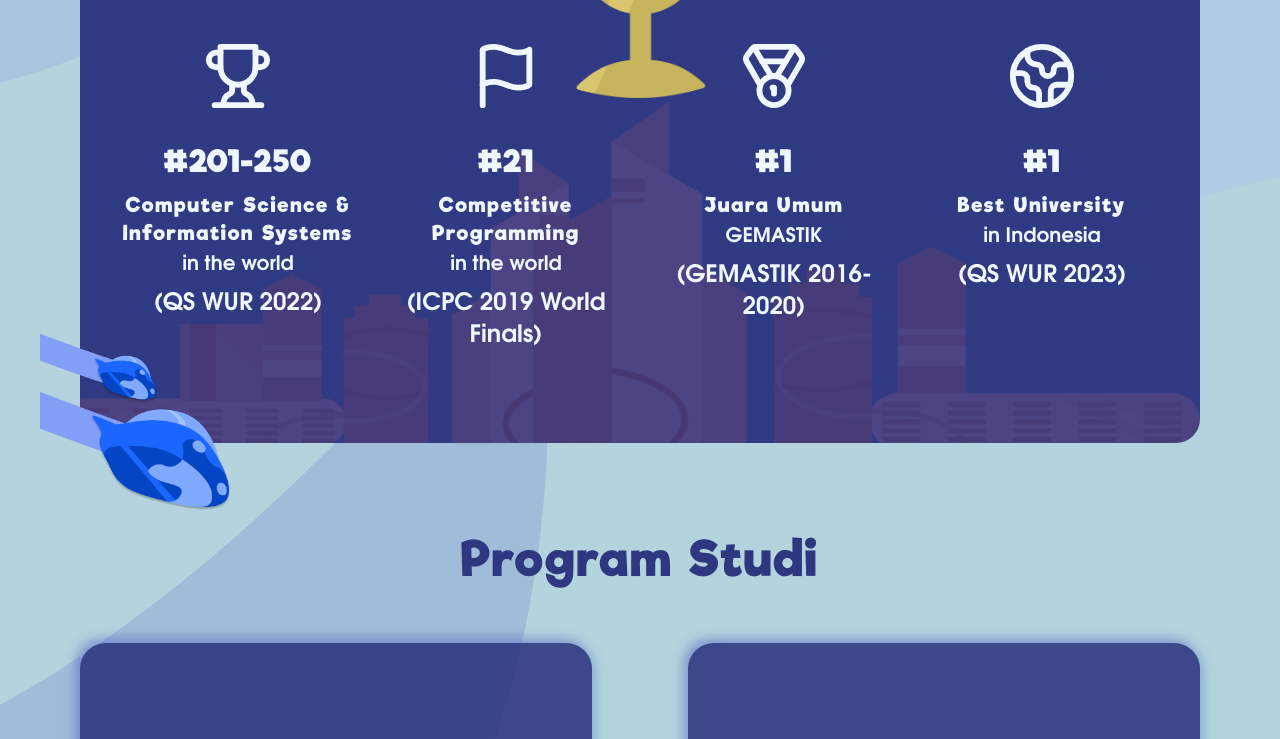
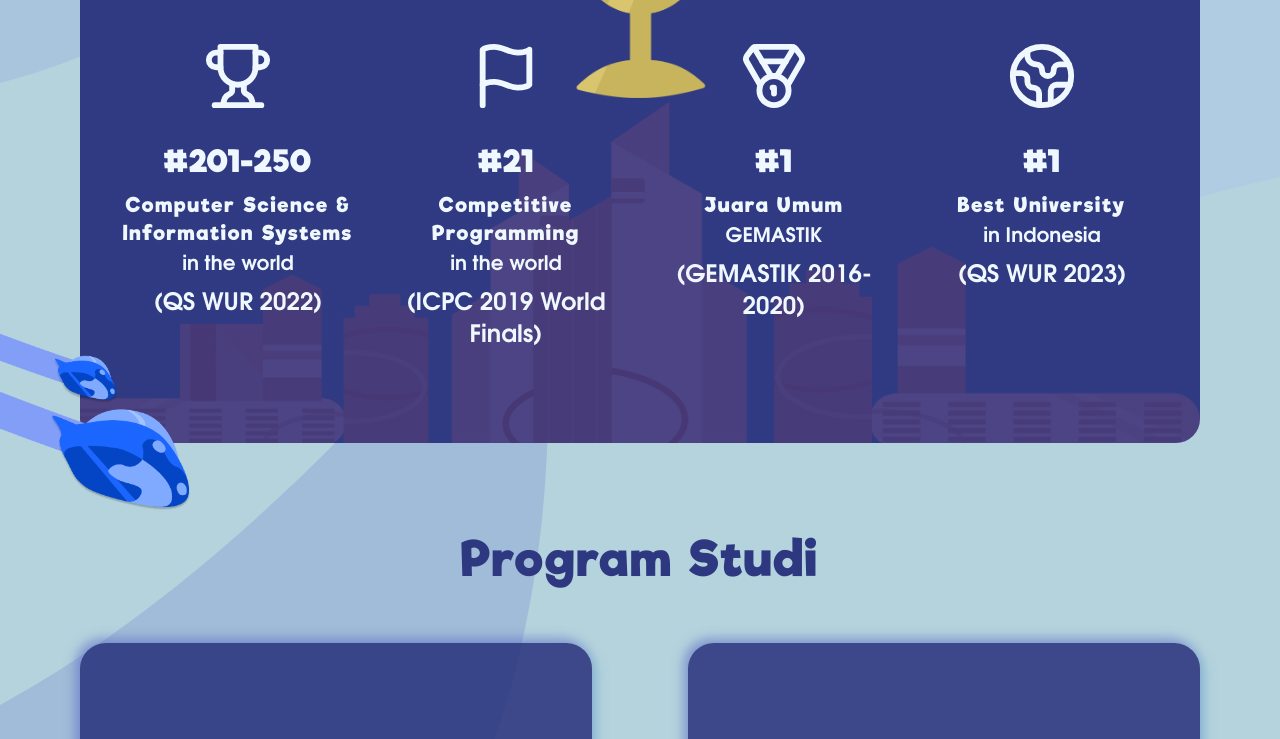
Before and after one commit to OH-Fasilkom-UI/oh24-frontend, a Next.js app: page /explore in a window 1280 px wide. Shown: the part 2360-3099 px from the top of the page. Built offline with nearby package versions, Linux system fonts and the light colour scheme; no server answers.

Commit message:
fix: text sizing and ufo placement

```diff
--- a/modules/ExploreModule/components/ExploreContact.tsx
+++ b/modules/ExploreModule/components/ExploreContact.tsx
@@ -16,7 +16,7 @@ const ExploreContact = () => {
           className="w-full object-contain max-w-sm ml-auto"
         />
       </div>
-      <h1 className="max-sm:col-span-2 max-sm:text-center text-sm md:text-xl lg:text-3xl font-tex-gyre font-semibold py-4 sm:py-3">
+      <h1 className="max-sm:col-span-2 max-sm:text-center text-sm md:text-xl lg:text-2xl font-tex-gyre font-semibold py-4 sm:py-3">
         Yuk Follow Sosial Media Kami!
       </h1>
       <div className="flex items-center">
@@ -27,7 +27,7 @@ const ExploreContact = () => {
             className="flex py-1 items-center gap-2"
           >
             <Instagram className="w-5 lg:w-7 mr-2 h-auto gap-2" />
-            <h1 className="font-tex-gyre font-semibold text-sm md:text-xl lg:text-3xl hover:underline">
+            <h1 className="font-tex-gyre font-semibold text-sm md:text-xl lg:text-2xl hover:underline">
               @ohfasilkom
             </h1>
           </a>
@@ -37,7 +37,7 @@ const ExploreContact = () => {
             className="flex py-1 items-center gap-2"
           >
             <Twitter className="w-5 lg:w-7 mr-2 h-auto" />
-            <h1 className="font-tex-gyre font-semibold text-sm md:text-xl lg:text-3xl hover:underline">
+            <h1 className="font-tex-gyre font-semibold text-sm md:text-xl lg:text-2xl hover:underline">
               @OHFasilkom
             </h1>
           </a>
@@ -47,7 +47,7 @@ const ExploreContact = () => {
             className="flex py-1 items-center gap-2"
           >
             <Youtube className="w-5 lg:w-7 mr-2 h-auto" />
-            <h1 className="font-tex-gyre font-semibold text-sm md:text-xl lg:text-3xl hover:underline">
+            <h1 className="font-tex-gyre font-semibold text-sm md:text-xl lg:text-2xl hover:underline">
               @FasilkomUIOfficial
             </h1>
           </a>
--- a/modules/ExploreModule/components/ExploreFasilkomPrograms.tsx
+++ b/modules/ExploreModule/components/ExploreFasilkomPrograms.tsx
@@ -43,7 +43,7 @@ const FlipCard = ({
           <h2 className="text-center mb-4 md:mb-6 xl:mb-8 font-tex-gyre font-bold text-Misc/Mischka/50">
             {title}
           </h2>
-          <p className="font-tex-gyre text-Text/TextDarkBG text-justify text-lg md:text-2xl">
+          <p className="font-tex-gyre text-Text/TextDarkBG text-justify text-lg md:text-xl">
             {children}
           </p>
         </div>
--- a/modules/ExploreModule/components/PrestasiSection.tsx
+++ b/modules/ExploreModule/components/PrestasiSection.tsx
@@ -6,7 +6,7 @@ import Image from 'next/image'
 
 export const PrestasiSection = () => {
   return (
-    <section id='prestasi' className="pt-20 mx-20 max-md:mx-6">
+    <section id='prestasi' className="pt-20 mx-20 max-md:mx-6 relative">
       <h2 className="font-riffic text-Text/TextLightBG text-5xl font-bold text-center tracking-widest mb-[80px] max-md:mb-8">
         Prestasi
       </h2>
@@ -59,14 +59,14 @@ export const PrestasiSection = () => {
             )
           })}
         </div>
-        <Image
-          src="/ufoo.png"
-          alt="Ufo"
-          width={200}
-          height={206}
-          className="absolute 2xl:-left-20 -left-10 -bottom-32 animate-float-vertical"
-        />
       </Card>
+      <Image
+        src="/ufoo.png"
+        alt="Ufo"
+        width={200}
+        height={206}
+        className="absolute -left-20 -bottom-32 animate-float-vertical"
+      />
     </section>
   )
 }
```
